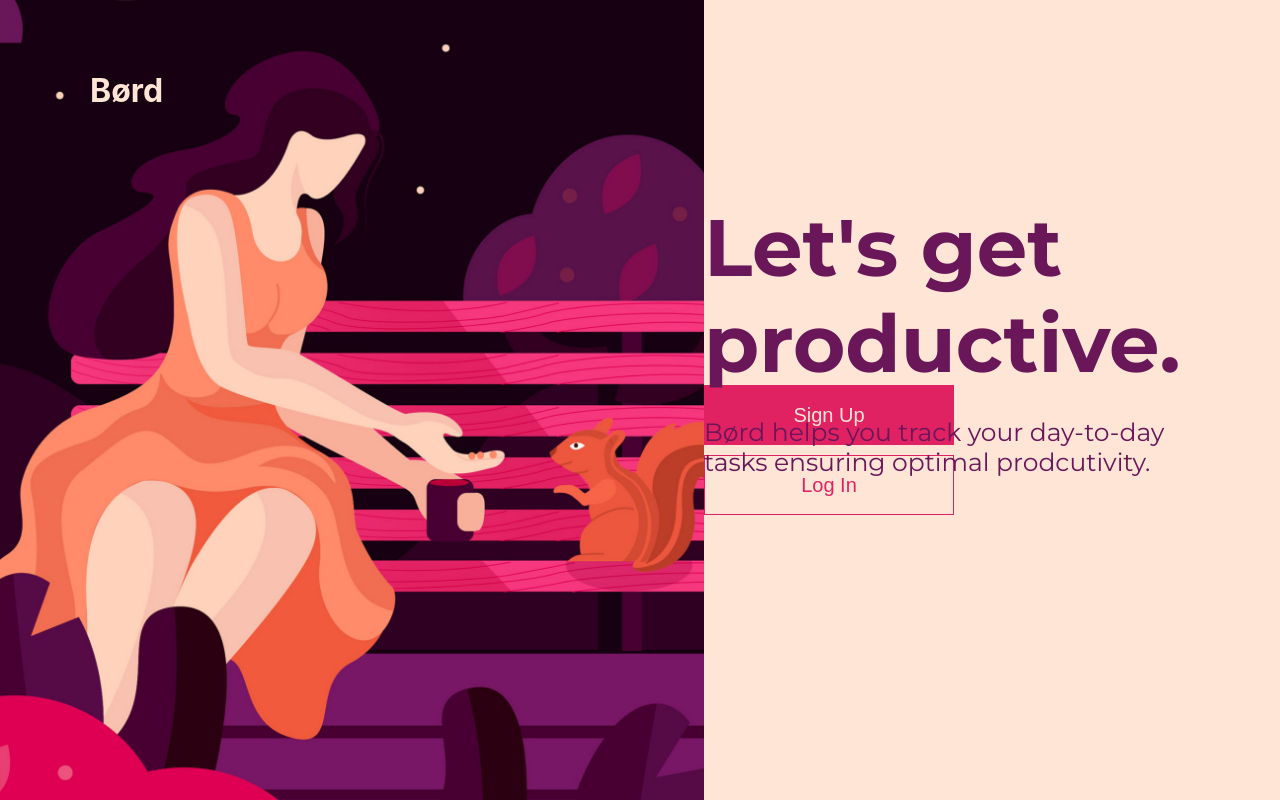
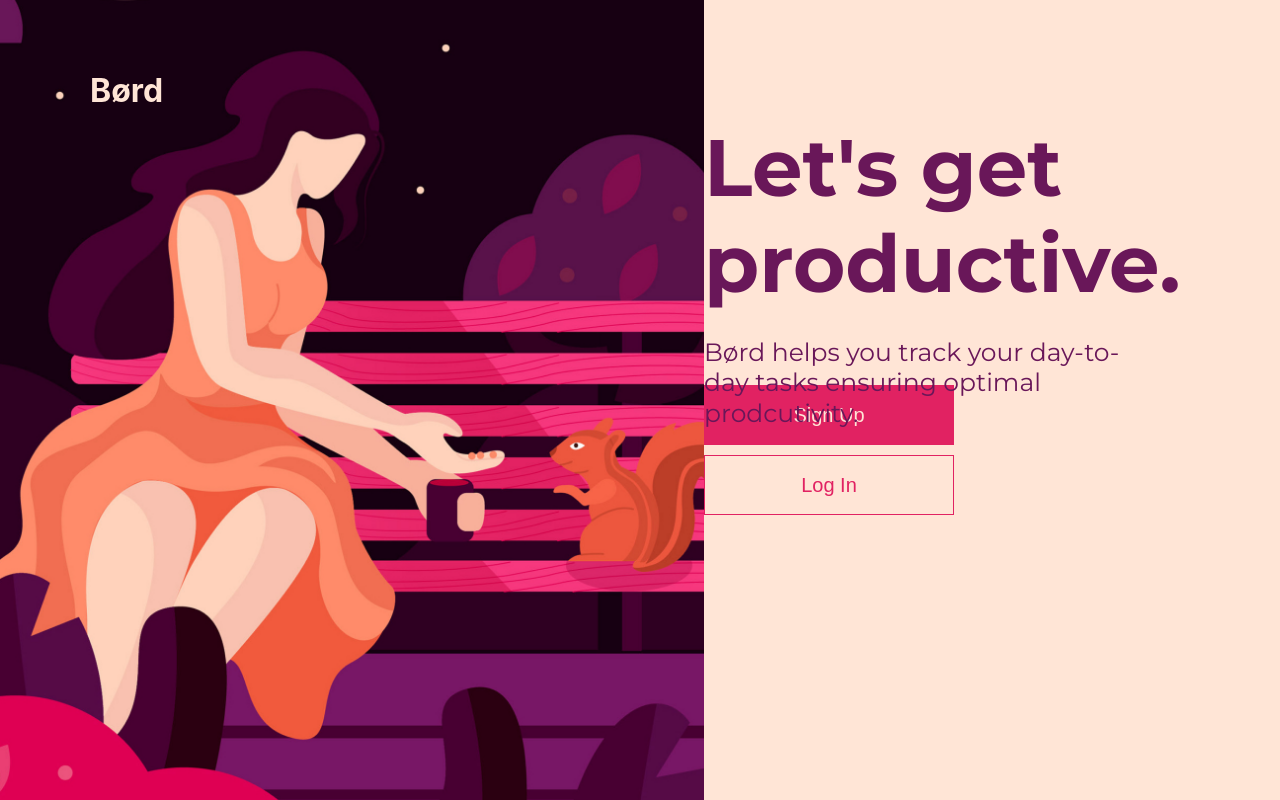
Before and after one commit to gerrymi/bord, a React (Create React App) app in the folder packages/client/: page / in a window 1280 px wide. Built offline with nearby package versions, Linux system fonts and the light colour scheme.

Commit message:
Fixed User Panel

```diff
--- a/packages/client/src/App.css
+++ b/packages/client/src/App.css
@@ -29,7 +29,7 @@ body {
 
 .user-panel__text {
   position: absolute;
-  top: 200px;
+  top: 15%;
 }
 
 .user-panel__content-container {
@@ -56,7 +56,7 @@ body {
   line-height: 1.21;
   letter-spacing: normal;
   text-align: left;
-  max-width: 500px;
+  max-width: 75%;
 }
 .user-panel__options {
   margin-top: 100px;
```
